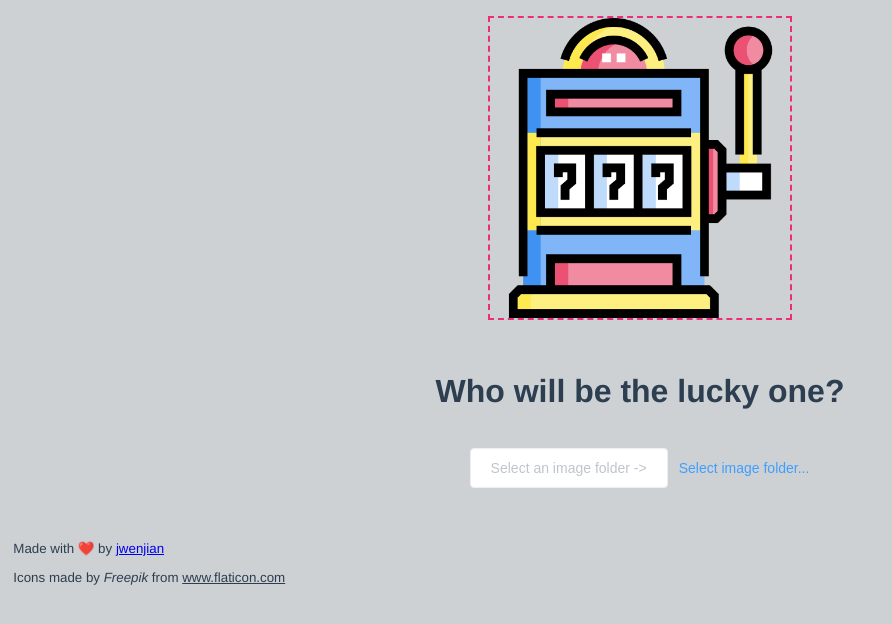
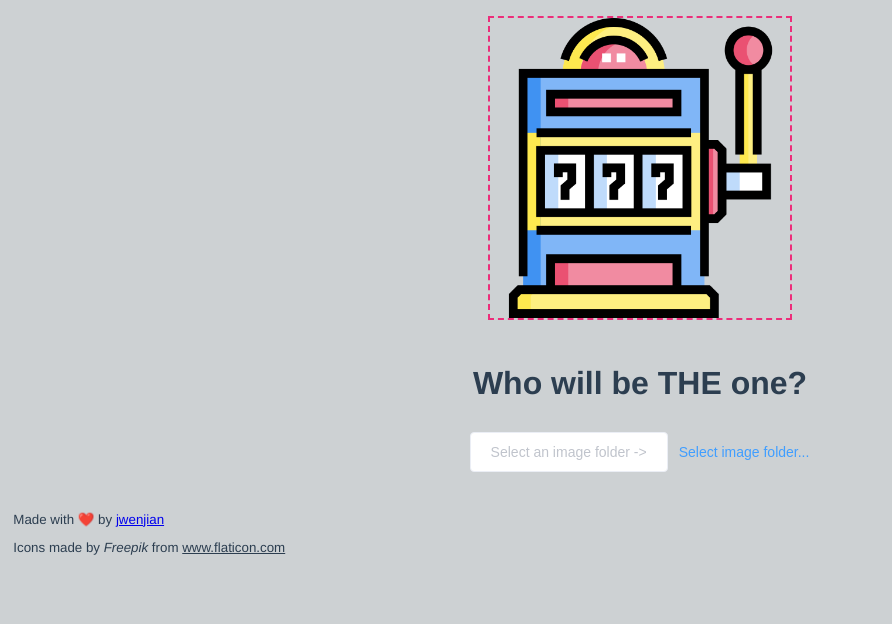
Before and after one commit to jwenjian/lucky-you, a Vue app: page / in a window 1280 px wide. Shown: the top 624 px of the page, without its empty margins (0-892 px from the left). Built offline with nearby package versions, Linux system fonts and the light colour scheme.

Commit message:
make button text and type correct when click select image folder btn

```diff
--- a/src/App.vue
+++ b/src/App.vue
@@ -8,7 +8,7 @@
 
     <el-row class="name-row">
       <el-col :span="12" :offset="6">
-        <h1>{{ selectedImageFileName }}</h1>
+        <h1 id="file-name-item">{{ selectedImageFileName }}</h1>
       </el-col>
     </el-row>
 
@@ -24,7 +24,10 @@
 
     <el-row class="footer-row">
       <el-col :span="12">
-        <p>Made with ❤️ by <a-link url="https://github.com/jwenjian" text="jwenjian"></a-link></p>
+        <p>
+          Made with ❤️ by
+          <a-link url="https://github.com/jwenjian" text="jwenjian"></a-link>
+        </p>
         <div>
           Icons made by
           <i>Freepik</i> from
@@ -38,16 +41,16 @@
 <script>
 import { readBinaryFile, readDir } from "tauri/api/fs";
 import { open } from "tauri/api/dialog";
-import OpenLinkInBrowser from './components/OpenLinkInBrowser'
+import OpenLinkInBrowser from "./components/OpenLinkInBrowser";
 
 export default {
   name: "App",
   components: {
-    'a-link': OpenLinkInBrowser
+    "a-link": OpenLinkInBrowser
   },
   data() {
     return {
-      selectedImageFileName: "Who will be the lucky one?",
+      selectedImageFileName: "Who will be THE one?",
       imageUrl: "/casino.png",
       folderPath: null,
       images: [],
@@ -146,9 +149,9 @@ export default {
                 this.btnType = "success";
                 this.startBtnText = "Start";
                 this.readyForRoll = true;
-                this.imageUrl = this.images[0].uri;
+                this.imageUrl = "/casino.png";
                 this.$message({
-                  duration: 2000,
+                  duration: 1000,
                   position: "bottom",
                   type: "success",
                   message: `${this.images.length} images read successfully!\r\nYou can now start to pick the lucky one.`
@@ -173,12 +176,15 @@ export default {
       }
       this.reset();
 
+      this.imageUrl = '/casino.png';
+      this.btnType = '';
+      this.readyForRoll = false;
       this.startBtnText = "Reading image files...";
       this.convertFile2Images(files);
     },
     reset() {
       this.imageUrl = "/casino.png";
-      this.selectedImageFileName = "Who will be the lucky one?";
+      this.selectedImageFileName = "Who will be THE one?";
       this.imageUrl = null;
       this.idx = 0;
       this.images = [];
@@ -235,15 +241,21 @@ html body {
   border: 2px #207f4c dashed;
 }
 .name-row {
-  margin-top: 1em;
+  margin-top: 0.5em;
 }
 .btn-row {
-  margin-top: 1em;
+  margin-top: 0.5em;
 }
 .footer-row {
   font-size: smaller;
   text-align: left;
   padding-left: 1em;
-  margin-top: 3em;
+  margin-top: 2em;
+}
+#file-name-item {
+  text-align: center;
+  white-space: nowrap;
+  overflow: hidden;
+  text-overflow: ellipsis;
 }
 </style>
```
